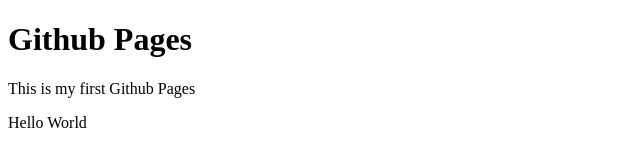
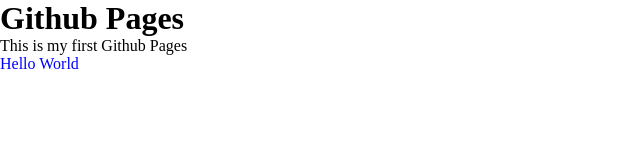
Before and after one commit to luiscostasp/repo-subido-de-local, a plain HTML site: page index.html in a window 1280 px wide. Shown: the whole page, without its empty margins (0-640 px from the left). Drawn offline with Linux system fonts and the light colour scheme.

Commit message:
cambie el color del Hello World a azul

```diff
--- a/css/style.css
+++ b/css/style.css
@@ -3,3 +3,7 @@
 	padding: 0;
 	box-sizing: border-box;
 }
+
+span {
+	color: blue;
+}
--- a/index.html
+++ b/index.html
@@ -5,6 +5,7 @@
 	<meta http-equiv="X-UA-Compatible" content="IE=edge">
 	<meta name="viewport" content="width=device-width, initial-scale=1.0">
 	<title>Github Pages</title>
+	<link rel="stylesheet" href="css/style.css">
 </head>
 <body>
 	<h1>Github Pages</h1>
```
